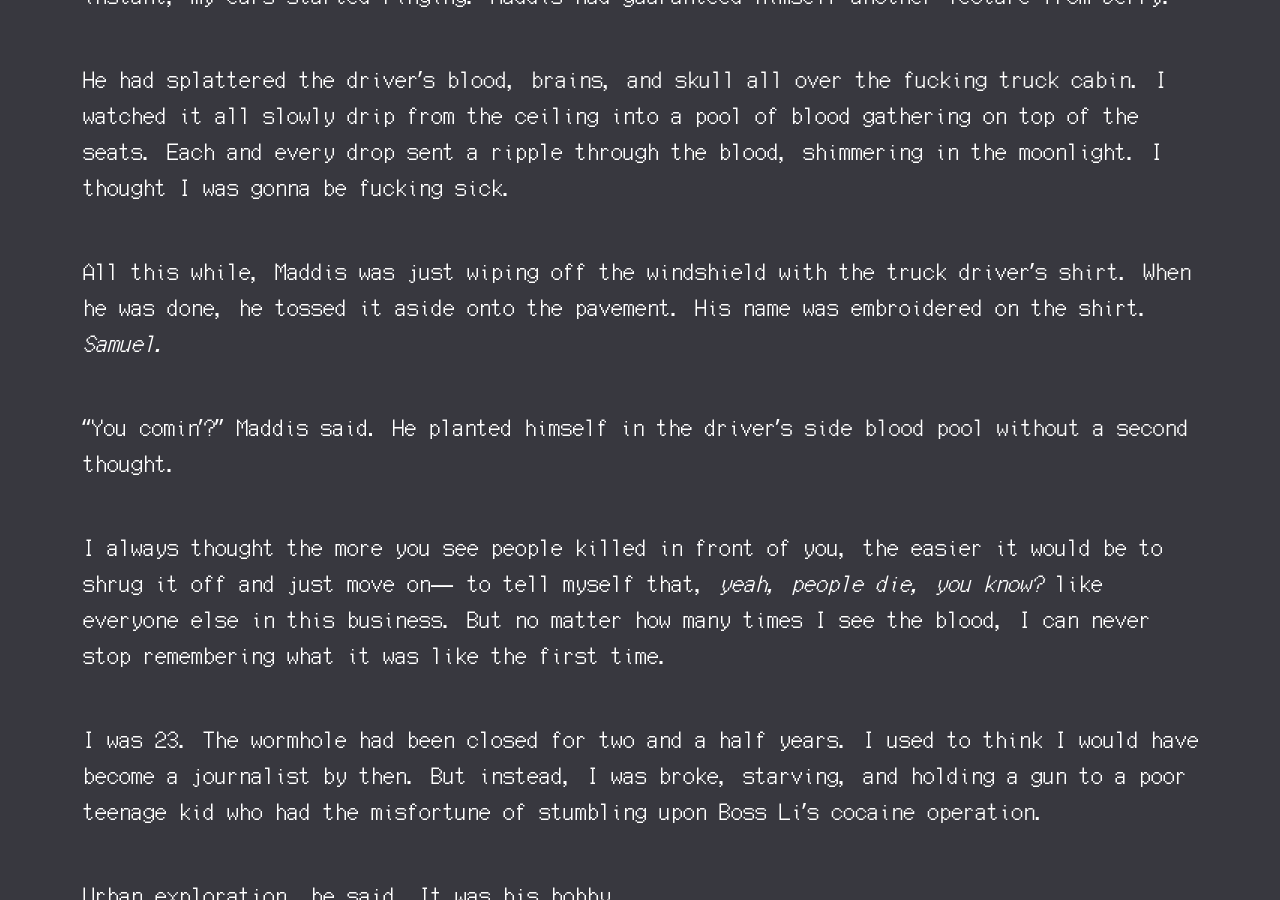
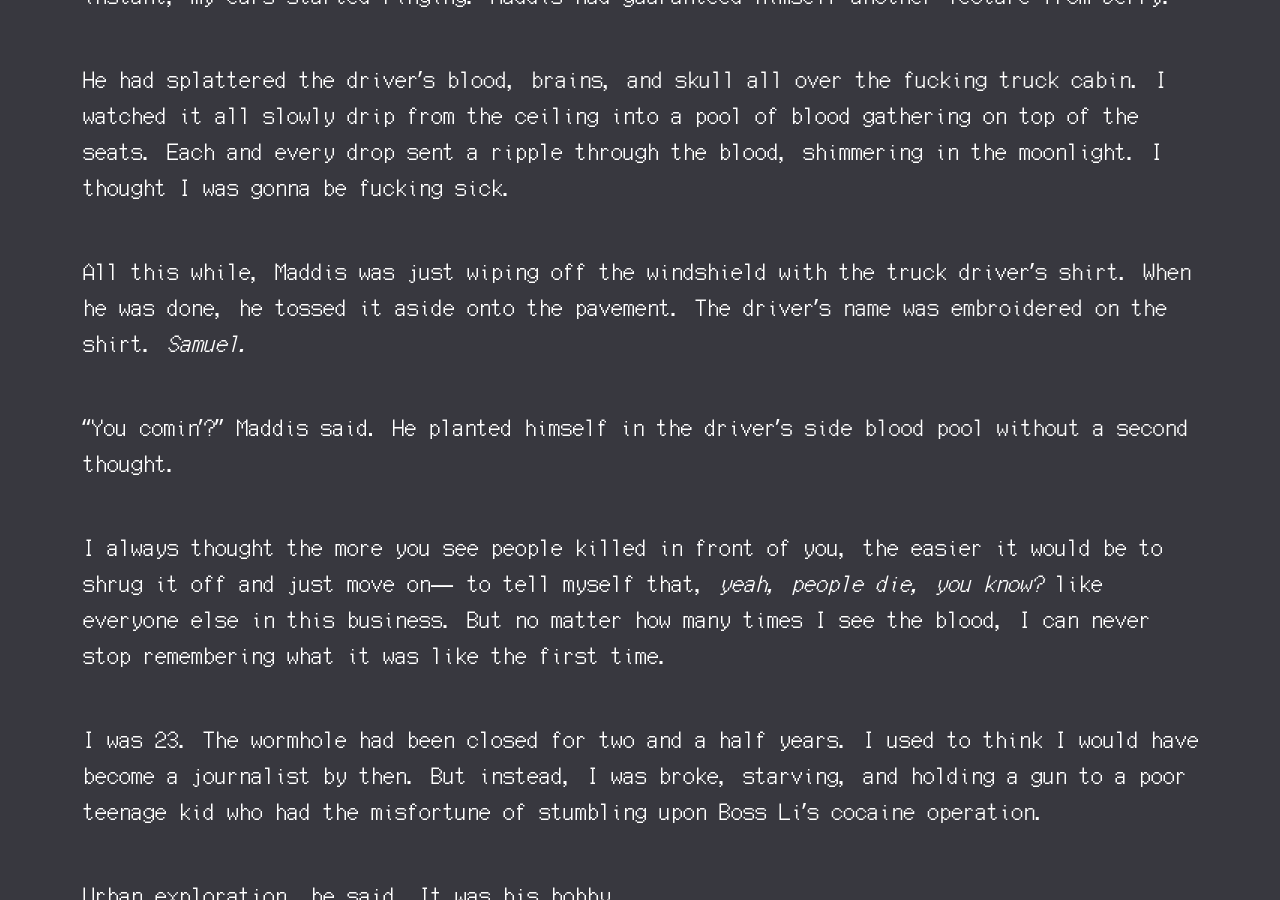
Before and after one commit to pilosophos/pilosophos-site-v1, a Jekyll site: the page built from _writing/piss-corps.md, in a window 1280 px wide and 900 px high, scrolled down 10414 px. Built offline with Jekyll 4.4.1, drawn with Linux system fonts in a browser that asks for light colours.

Commit message:
update wording again again

```diff
--- a/_writing/piss-corps.md
+++ b/_writing/piss-corps.md
@@ -141,7 +141,7 @@ And when I tried to remind him that this is exactly the kind of thing Jerry yell
 
 He had splattered the driver's blood, brains, and skull all over the fucking truck cabin. I watched it all slowly drip from the ceiling into a pool of blood gathering on top of the seats. Each and every drop sent a ripple through the blood, shimmering in the moonlight. I thought I was gonna be fucking sick.
 
-All this while, Maddis was just wiping off the windshield with the truck driver's shirt. When he was done, he tossed it aside onto the pavement. His name was embroidered on the shirt. *Samuel.*
+All this while, Maddis was just wiping off the windshield with the truck driver's shirt. When he was done, he tossed it aside onto the pavement. The driver's name was embroidered on the shirt. *Samuel.*
 
 "You comin'?" Maddis said. He planted himself in the driver's side blood pool without a second thought.
 
```
